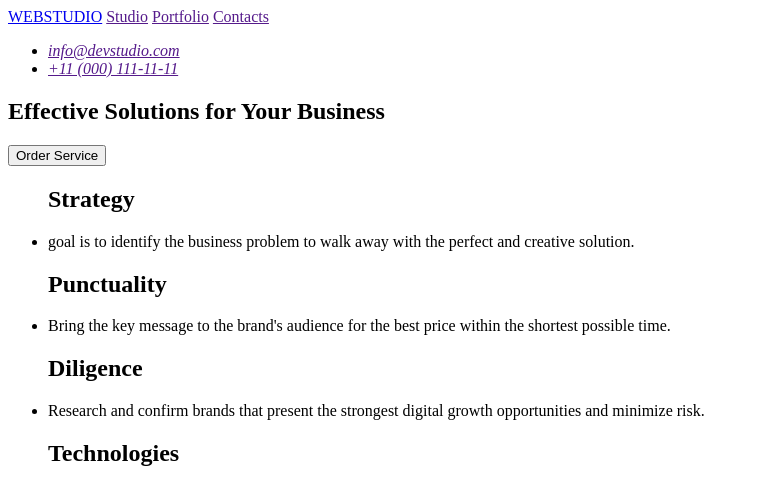
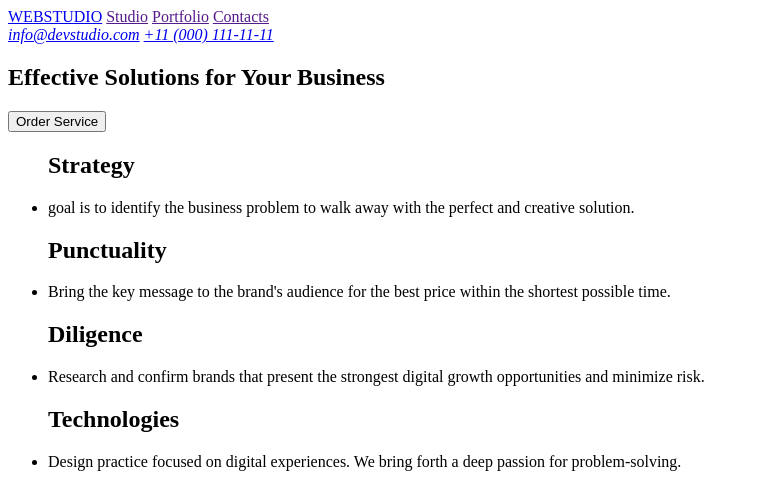
Before and after one commit to miker2004/goit-markup-hw-01, a plain HTML site: page index.html in a window 1280 px wide. Shown: the top 484 px of the page, without its empty margins (0-759 px from the left). Drawn offline with Linux system fonts and the light colour scheme.

Commit message:
Update index.html

```diff
--- a/index.html
+++ b/index.html
@@ -15,14 +15,12 @@
             <a href="">Contacts</a>
         </nav>
             <address>
-                <ul>
-                    <LI>
-                        <a href="">info@devstudio.com</a>
-                    </LI>
-                    <LI>
-                        <a href="">+11 (000) 111-11-11</a>
-                    </LI>
-                </ul>
+            <address>
+
+                <a href="mailto:info@devstudio.com">info@devstudio.com</a>
+                <a href="tel:+110001111111">+11 (000) 111-11-11</a>
+
+            </address>
             </address>
     </header>
 
```
